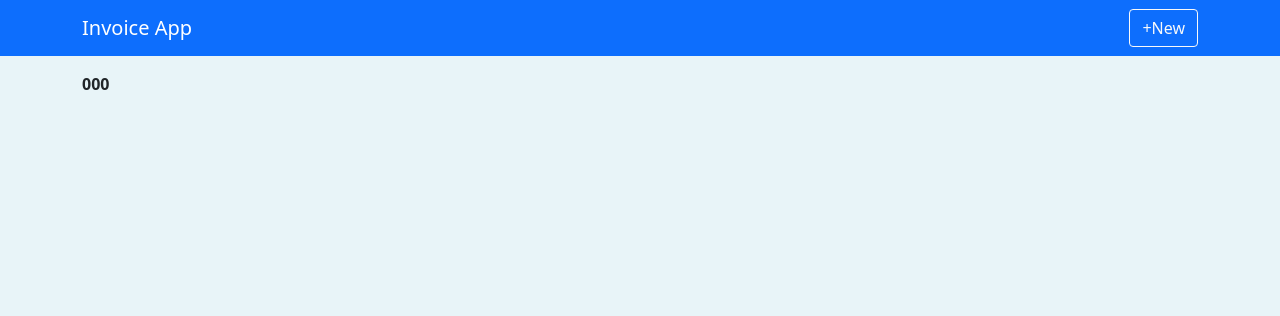
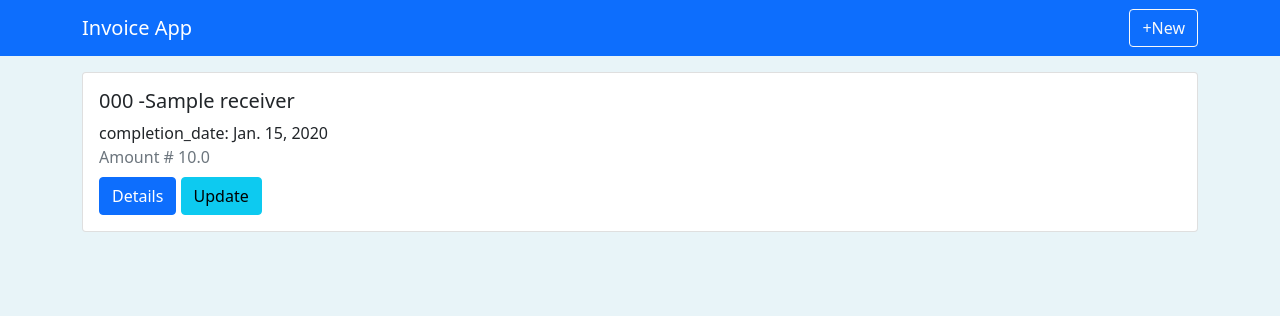
Before and after one commit to icanbe444/Invoice_Project_src, a Django app: page / in a window 1280 px wide. Shown: the top 316 px of the page. Run offline with Django 4.2, Linux system fonts and the light colour scheme; a user stored in the database is signed in; tables that the repository leaves empty hold one stand-in row (values such as "Sample post").

Commit message:
Pagination set for the invoice page

```diff
--- a/invoices/templates/invoices/main.html
+++ b/invoices/templates/invoices/main.html
@@ -1,4 +1,35 @@
-{% extends "base.html" %} {% block title %} Home {% endblock title %} {% block content %} {% for obj in qs %}
+{% extends "base.html" %} {% block title %} Home {% endblock title %} {% block content %} {% if qs %} {% for obj in qs %}
+<div class="card mb-2" style="width: 100%">
+    <div class="card-body">
+        <h5 class="card-title">{{obj.number}} -{{obj.receiver.name}} </h5>
+        <div class="card-text">completion_date: {{obj.completion_date}}</div>
+        <div class="text-muted">Amount # {{obj.total_amount}}</div>
+        <div class="mt-2">
+            <a href="#" class="btn btn-primary">Details</a>
+            <a href="#" class="btn btn-info">Update</a>
+        </div>
+    </div>
+</div>
+{% endfor %} {% else %}
+<h3>No Invoices created ...</h3>
+{% endif %} {% if is_paginated %}
+<nav aria-label="invoice pagination">
+    <ul class="pagination">
+        <li class="page-item {% if page_obj.has_previous %} {% else %} disabled {% endif %}">
+            <a {% if page_obj.has_previous %} href="?page={{page_obj.previous_page_number}}" {% endif %} class="page-link" tabindex="-1" aria-disabled="true">Previous</a>
+        </li>
 
-<b>{{obj.number}}</b></br>
-{% endfor %} {% endblock content %}
+        {% for i in paginator.page_range %}
+        <li class="page-item {% if page_obj.number == i %} active {% endif %}">
+            <a class="page-link" href="?page={{i}}">{{i}}</a>
+        </li>
+        {% endfor %}
+
+
+        <li class="page-item {% if page_obj.has_next %} {% else %} disabled {% endif %}">
+            <a {% if page_obj.has_next %} href="?page={{page_obj.next_page_number}}" {% endif %} class="page-link">Next</a>
+        </li>
+    </ul>
+</nav>
+
+{% endif %} {% endblock content %}
```
